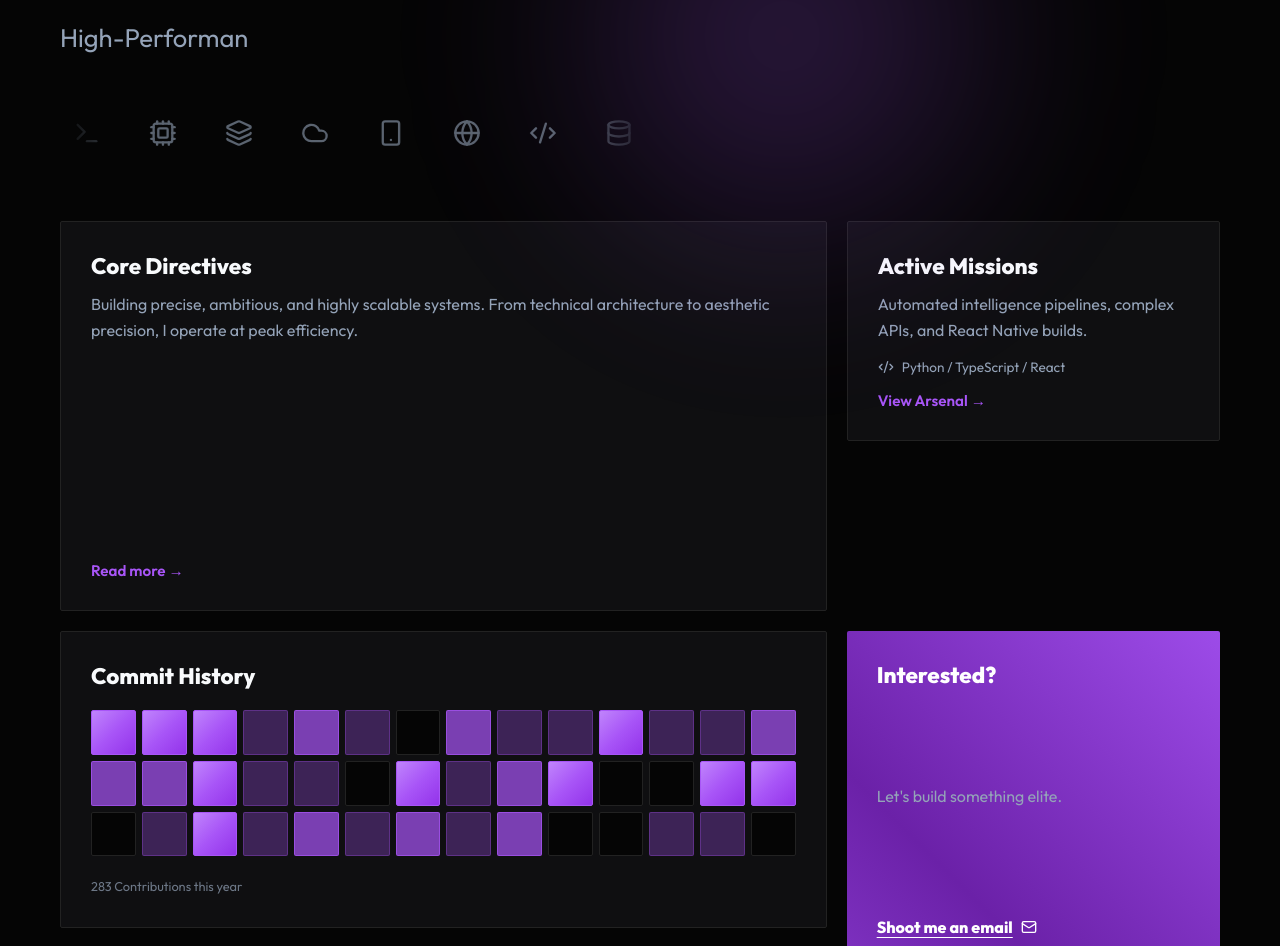
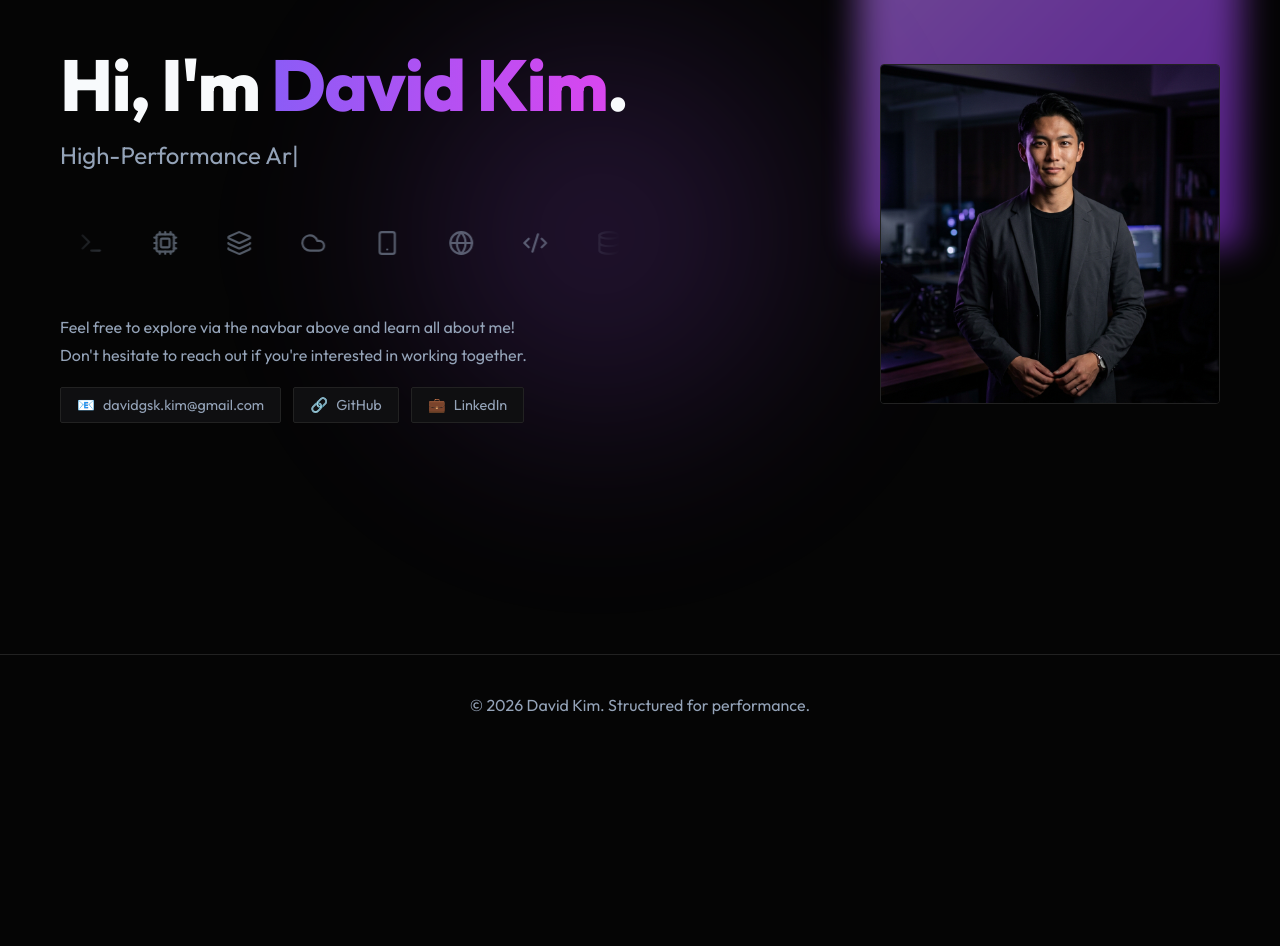
Before and after one commit to davidgskkim/portfolio-site, a React (Vite) app: page / in a window 1280 px wide. Shown: the part 186-1132 px from the top of the page. After the commit the page ends 941 px from the top, so only its background shows below. Built offline with nearby package versions, Linux system fonts and the light colour scheme.

Commit message:
feat: V3 two-column hero with photo, contact chips, and nav invite

```diff
--- a/src/pages/Home.css
+++ b/src/pages/Home.css
@@ -7,30 +7,48 @@
   to { opacity: 1; transform: translateY(0); }
 }
 
-.dashboard-hero {
-  margin-bottom: 4rem;
+/* ===== Two-column Hero Split ===== */
+.hero-split {
+  display: grid;
+  grid-template-columns: 1fr auto;
+  gap: 60px;
+  align-items: center;
+  min-height: calc(100vh - 160px);
+}
+
+.hero-left {
   position: relative;
-  z-index: 1;
+  display: flex;
+  flex-direction: column;
+  gap: 0;
 }
 
 .hero-bg-glow {
   position: absolute;
   top: 50%;
-  right: 10%;
+  right: -100px;
   width: 50vw;
   height: 50vw;
   background: radial-gradient(circle, var(--accent-glow) 0%, transparent 60%);
   transform: translateY(-50%);
   filter: blur(80px);
   z-index: -1;
-  opacity: 0.6;
+  opacity: 0.5;
   animation: pulseGlow 8s infinite alternate ease-in-out;
   pointer-events: none;
 }
 
 @keyframes pulseGlow {
-  0% { transform: translateY(-50%) scale(1); opacity: 0.4; }
-  100% { transform: translateY(-50%) scale(1.1); opacity: 0.8; }
+  0% { transform: translateY(-50%) scale(1); opacity: 0.35; }
+  100% { transform: translateY(-50%) scale(1.1); opacity: 0.65; }
+}
+
+.hero-title {
+  font-size: 4.5rem;
+  font-weight: 800;
+  line-height: 1.1;
+  margin-bottom: 1rem;
+  letter-spacing: -1.5px;
 }
 
 .gradient-glow {
@@ -42,15 +60,22 @@
 
 .typewriter-container {
   height: 40px;
-  margin-top: 10px;
+  margin-bottom: 2.5rem;
 }
 
+.hero-subtitle {
+  font-size: 1.5rem;
+  color: var(--text-secondary);
+  font-weight: 400;
+}
+
+/* ===== Tech Stack Marquee ===== */
 .tech-marquee-container {
   overflow: hidden;
   width: 100%;
-  max-width: 600px;
-  margin-top: 3rem;
+  max-width: 560px;
   padding: 10px 0;
+  margin-bottom: 3rem;
   -webkit-mask-image: linear-gradient(to right, transparent, black 15%, black 85%, transparent);
   mask-image: linear-gradient(to right, transparent, black 15%, black 85%, transparent);
 }
@@ -74,185 +99,113 @@
 
 .tech-marquee-content svg {
   color: var(--text-secondary);
+  width: 26px;
+  height: 26px;
+  opacity: 0.55;
   transition: all 0.3s ease;
-  width: 28px;
-  height: 28px;
-  opacity: 0.6;
 }
 
 .tech-marquee-content svg:hover {
   color: var(--accent-base);
   opacity: 1;
-  transform: scale(1.1);
-  filter: drop-shadow(0 0 10px var(--accent-glow));
+  transform: scale(1.15);
+  filter: drop-shadow(0 0 8px var(--accent-glow));
 }
 
 @keyframes scrollMarquee {
   to { transform: translateX(-50%); }
 }
 
-.bento-grid {
-  display: grid;
-  grid-template-columns: repeat(3, 1fr);
-  grid-auto-rows: minmax(150px, auto);
-  gap: 20px;
+/* ===== Contact Block ===== */
+.hero-contact-block {
+  display: flex;
+  flex-direction: column;
+  gap: 18px;
 }
 
-.bento-card {
-  padding: 30px;
-  display: flex;
-  flex-direction: column;
-  justify-content: space-between;
-  text-decoration: none;
-  color: inherit;
-  transition: all 0.3s ease;
+.contact-invite {
+  color: var(--text-secondary);
+  font-size: 1rem;
+  line-height: 1.7;
+  max-width: 480px;
 }
 
-.bento-card.glass:hover {
-  background: var(--bg-secondary);
+.contact-links {
+  display: flex;
+  flex-wrap: wrap;
+  gap: 12px;
 }
 
-.bento-about {
-  grid-column: span 2;
-  grid-row: span 2;
-}
-
-.bento-projects {
-  grid-column: span 1;
-  grid-row: span 1;
-}
-
-.bento-github {
-  grid-column: span 2;
-  grid-row: span 1;
-}
-
-.bento-cta {
-  grid-column: span 1;
-  grid-row: span 2;
-  background: var(--accent-gradient-animated) !important;
-  background-size: 300% 300% !important;
-  animation: shimmerGradient 4s ease infinite;
-  color: #fff !important;
-  border: none;
-}
-
-@keyframes shimmerGradient {
-  0% { background-position: 0% 50%; }
-  50% { background-position: 100% 50%; }
-  100% { background-position: 0% 50%; }
-}
-
-.bento-cta:hover {
-  transform: translateY(-4px) scale(1.02);
-  box-shadow: 0 0 30px var(--accent-glow-strong);
-}
-
-.bento-cta h3, .bento-cta p {
-  color: #fff;
-}
-
-.bento-card h3 {
-  font-size: 1.4rem;
-  margin-bottom: 12px;
-  font-weight: 700;
-}
-
-.bento-card p {
-  color: var(--text-secondary);
-  line-height: 1.6;
-  font-size: 1rem;
-  margin-bottom: 15px;
-}
-
-.bento-link-text {
-  color: var(--accent-base);
-  font-weight: 600;
-  font-size: 0.95rem;
-  margin-top: auto;
-  transition: padding-left 0.2s ease;
-}
-
-.bento-card:hover .bento-link-text {
-  padding-left: 5px;
-}
-
-.mini-tech-stack {
-  display: flex;
-  align-items: center;
-  gap: 8px;
-  color: var(--text-secondary);
-  font-size: 0.85rem;
-  margin-top: auto;
-  margin-bottom: 15px;
-}
-
-.email-link {
+.contact-chip {
   display: inline-flex;
   align-items: center;
   gap: 8px;
-  color: #fff;
-  font-weight: 700;
-  margin-top: 10px;
-  text-decoration: underline;
-  text-underline-offset: 4px;
+  background: var(--bg-secondary);
+  border: 1px solid var(--border-subtle);
+  color: var(--text-secondary);
+  padding: 8px 16px;
+  border-radius: 2px;
+  font-size: 0.9rem;
+  text-decoration: none;
+  transition: all 0.25s ease;
+  font-weight: 500;
 }
 
-.social-links-bento {
-  display: flex;
-  gap: 15px;
-  margin-top: 25px;
+.contact-chip:hover {
+  border-color: var(--border-neon);
+  color: var(--text-primary);
+  box-shadow: 0 0 12px var(--accent-glow);
+  transform: translateY(-2px);
 }
 
-.social-icon {
-  color: rgba(255, 255, 255, 0.8);
-  transition: all 0.2s ease;
+/* ===== Profile Photo ===== */
+.hero-right {
+  display: flex;
+  align-items: center;
+  justify-content: center;
 }
 
-.social-icon:hover {
-  color: #fff;
-  transform: scale(1.1);
+.profile-photo-wrapper {
+  position: relative;
+  width: 340px;
+  height: 340px;
 }
 
-/* Heatmap Logic */
-.heatmap-placeholder {
-  display: grid;
-  grid-template-columns: repeat(14, 1fr);
-  gap: 6px;
-  margin-bottom: 10px;
+.profile-photo {
+  width: 100%;
+  height: 100%;
+  object-fit: cover;
+  border-radius: 4px;
+  border: 1px solid var(--border-subtle);
+  display: block;
+  position: relative;
+  z-index: 1;
 }
 
-.heat-square {
-  aspect-ratio: 1;
-  border-radius: 2px;
-  background: var(--bg-primary);
-  border: 1px solid var(--border-subtle);
+.photo-glow-ring {
+  position: absolute;
+  inset: -8px;
+  border-radius: 6px;
+  background: var(--accent-gradient);
+  z-index: 0;
+  opacity: 0.25;
+  filter: blur(16px);
+  animation: pulseGlow 8s infinite alternate ease-in-out;
 }
 
-.heat-square.level-1 { background: rgba(168, 85, 247, 0.3); border-color: rgba(168, 85, 247, 0.3); }
-.heat-square.level-2 { background: rgba(168, 85, 247, 0.7); border-color: rgba(168, 85, 247, 0.7); }
-.heat-square.level-3 { background: var(--accent-gradient); border-color: rgba(168, 85, 247, 1); }
-
-.subtext {
-  font-size: 0.8rem !important;
-  opacity: 0.7;
-  margin-bottom: 0 !important;
-  margin-top: 10px;
+/* ===== Responsive ===== */
+@media (max-width: 900px) {
+  .hero-split {
+    grid-template-columns: 1fr;
+    min-height: auto;
+    padding: 40px 0;
+  }
+  .hero-right {
+    order: -1;
+  }
+  .profile-photo-wrapper {
+    width: 220px;
+    height: 220px;
+  }
+  .hero-title { font-size: 3rem; }
 }
-
-@media (max-width: 900px) {
-  .bento-grid {
-    grid-template-columns: 1fr 1fr;
-  }
-  .bento-about { grid-column: span 2; }
-  .bento-projects { grid-column: span 1; }
-  .bento-github { grid-column: span 2; }
-}
-
-@media (max-width: 600px) {
-  .bento-grid {
-    grid-template-columns: 1fr;
-  }
-  .bento-card { grid-column: span 1 !important; grid-row: span 1 !important;}
-  .heatmap-placeholder { grid-template-columns: repeat(10, 1fr); }
-}
--- a/src/pages/Home.tsx
+++ b/src/pages/Home.tsx
@@ -1,6 +1,5 @@
 import { TypeAnimation } from 'react-type-animation';
-import { Link } from 'react-router-dom';
-import { Terminal, Globe, Mail, Code2, Database, Cpu, Layers, Cloud, Smartphone } from 'lucide-react';
+import { Code2, Database, Terminal, Cpu, Layers, Cloud, Smartphone, Globe } from 'lucide-react';
 import './Home.css';
 
 export const Home = () => {
@@ -8,13 +7,15 @@ export const Home = () => {
 
   return (
     <div className="home-dashboard">
+      <section className="hero-split">
 
-      {/* Hero Header */}
-      <section className="dashboard-hero">
+        {/* LEFT — Text */}
+        <div className="hero-left">
           <div className="hero-bg-glow"></div>
-        <h1 className="hero-title" style={{fontSize: '4.5rem', fontWeight: 800, marginBottom: '1rem', letterSpacing: '-1px'}}>
-          Hi, I'm <span className="accent-text gradient-glow">David Kim</span>.
+          <h1 className="hero-title">
+            Hi, I'm <span className="gradient-glow">David Kim</span>.
           </h1>
+
           <div className="typewriter-container">
             <TypeAnimation
               sequence={[
@@ -28,7 +29,6 @@ export const Home = () => {
               wrapper="span"
               speed={50}
               className="hero-subtitle"
-            style={{fontSize: '1.6rem', color: 'var(--text-secondary)'}}
               repeat={Infinity}
               cursor={true}
             />
@@ -45,49 +45,36 @@ export const Home = () => {
               </div>
             </div>
           </div>
-      </section>
 
-      {/* Bento Grid layout */}
-      <section className="bento-grid">
-
-        {/* Intro/About snippet */}
-        <Link to="/about" className="bento-card sharp-card glass bento-about">
-          <h3>Core Directives</h3>
-          <p>
-            Building precise, ambitious, and highly scalable systems. From technical architecture to aesthetic precision, I operate at peak efficiency.
+          {/* Contact + Nav Invite */}
+          <div className="hero-contact-block">
+            <p className="contact-invite">
+              Feel free to explore via the navbar above and learn all about me!<br/>
+              Don't hesitate to reach out if you're interested in working together.
             </p>
-          <span className="bento-link-text">Read more →</span>
-        </Link>
-
-        {/* Projects Teaser */}
-        <Link to="/projects" className="bento-card sharp-card glass bento-projects">
-          <h3>Active Missions</h3>
-          <p>Automated intelligence pipelines, complex APIs, and React Native builds.</p>
-          <div className="mini-tech-stack">
-            <Code2 size={16}/> Python / TypeScript / React
+            <div className="contact-links">
+              <a href="mailto:davidgsk.kim@gmail.com" className="contact-chip">
+                <span>📧</span> davidgsk.kim@gmail.com
+              </a>
+              <a href="https://github.com/davidgskkim" target="_blank" rel="noreferrer" className="contact-chip">
+                <span>🔗</span> GitHub
+              </a>
+              <a href="#" className="contact-chip">
+                <span>💼</span> LinkedIn
+              </a>
             </div>
-          <span className="bento-link-text">View Arsenal →</span>
-        </Link>
-
-        {/* GitHub Heatmap Placeholder */}
-        <div className="bento-card sharp-card glass bento-github">
-          <h3 style={{marginBottom: '20px'}}>Commit History</h3>
-          <div className="heatmap-placeholder">
-            {Array.from({ length: 42 }).map((_, i) => (
-               <div key={i} className={`heat-square level-${Math.floor(Math.random() * 4)}`}></div>
-            ))}
           </div>
-          <p className="subtext">283 Contributions this year</p>
         </div>
 
-        {/* Contact/CTA */}
-        <div className="bento-card sharp-card bento-cta">
-          <h3>Interested?</h3>
-          <p>Let's build something elite.</p>
-          <a href="mailto:davidgsk.kim@gmail.com" className="email-link">Shoot me an email <Mail size={16}/></a>
-          <div className="social-links-bento">
-            <a href="https://github.com/davidgskkim" target="_blank" rel="noreferrer" className="social-icon"><Terminal size={20}/></a>
-            <a href="#" className="social-icon"><Globe size={20}/></a>
+        {/* RIGHT — Photo */}
+        <div className="hero-right">
+          <div className="profile-photo-wrapper">
+            <img
+              src="/profile-placeholder.png"
+              alt="David Kim"
+              className="profile-photo"
+            />
+            <div className="photo-glow-ring"></div>
           </div>
         </div>
 
```
Also changed, not shown: public/profile-placeholder.png (added). Lines whose indentation alone changed are shown as unchanged.
